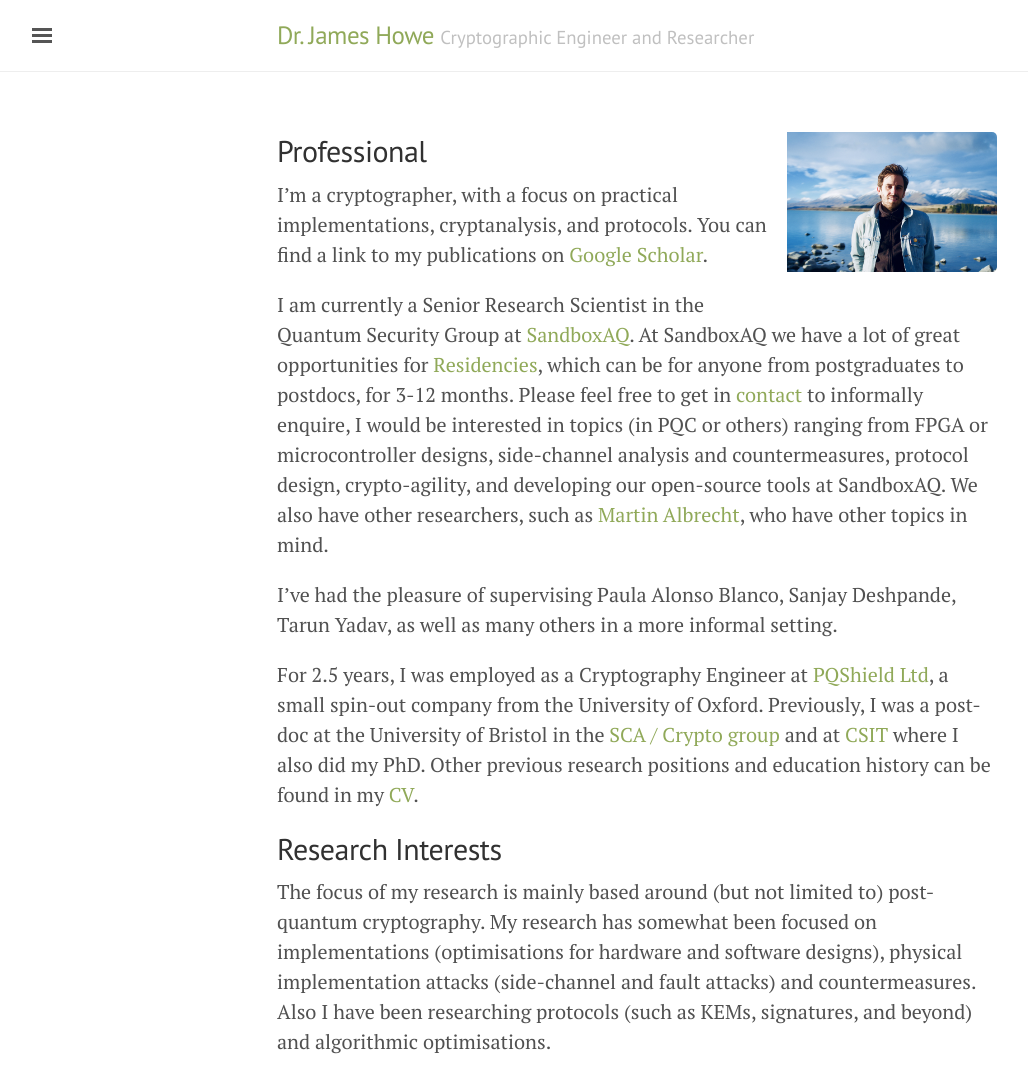
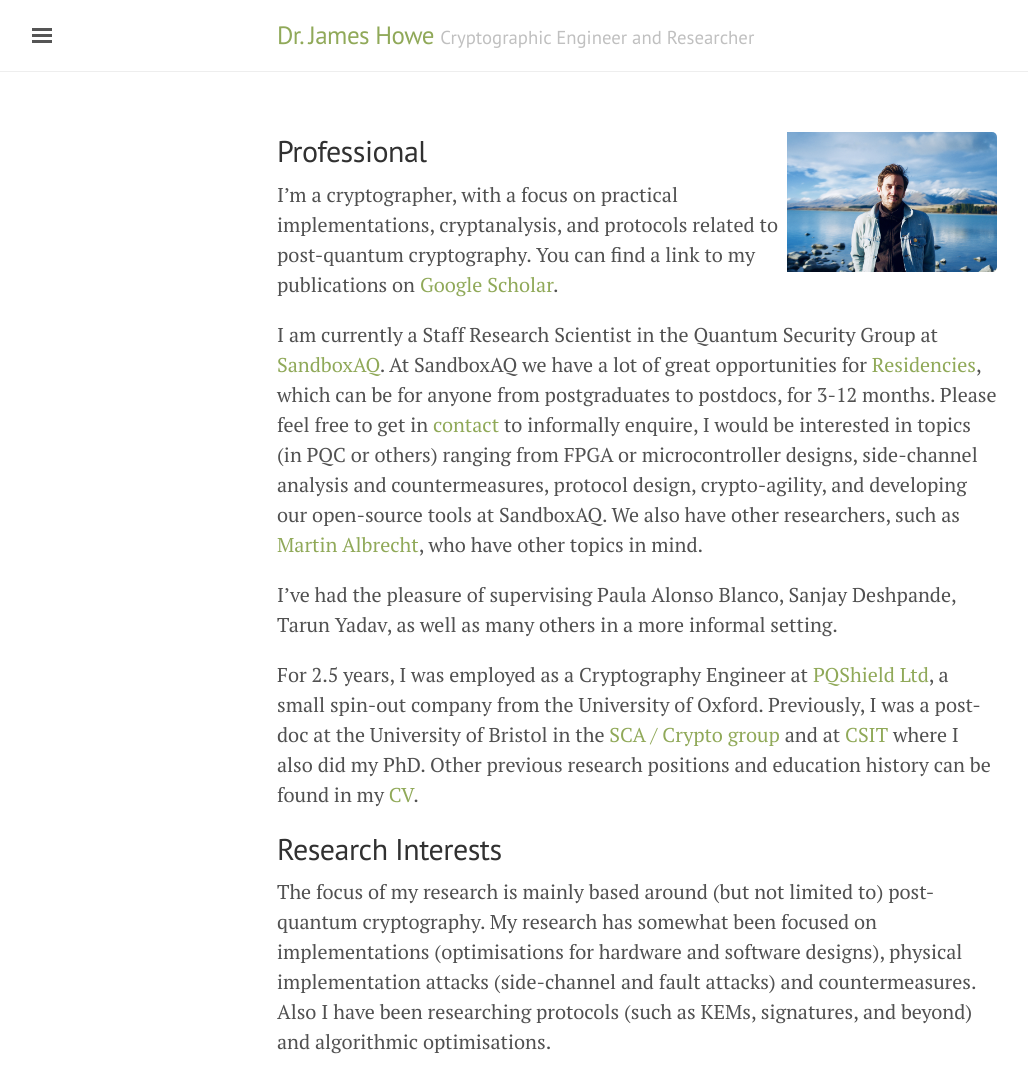
Before and after one commit to jameshoweee/jameshoweee.github.io, a Jekyll site: the page built from index.md, in a window 1280 px wide. Shown: the whole page, without its empty margins (3-1031 px from the left). Built offline with Jekyll 4.4.1, drawn with Linux system fonts in a browser that asks for light colours.

Commit message:
Update index.md

```diff
--- a/index.md
+++ b/index.md
@@ -7,10 +7,10 @@
 
 ## Professional
 
-I'm a cryptographer, with a focus on practical implementations, cryptanalysis, and protocols.
+I'm a cryptographer, with a focus on practical implementations, cryptanalysis, and protocols related to post-quantum cryptography.
 You can find a link to my publications on [Google Scholar](https://scholar.google.co.uk/citations?user=LItUNn4AAAAJ&hl=en).
 
-I am currently a Senior Research Scientist in the Quantum Security Group at [SandboxAQ](https://www.sandboxaq.com/). At SandboxAQ we have a lot of great opportunities for [Residencies](https://www.sandboxaq.com/company/residencies), which can be for anyone from postgraduates to postdocs, for 3-12 months. Please feel free to get in [contact](https://jameshowe.eu/contact/) to informally enquire, I would be interested in topics (in PQC or others) ranging from FPGA or microcontroller designs, side-channel analysis and countermeasures, protocol design, crypto-agility, and developing our open-source tools at SandboxAQ. We also have other researchers, such as [Martin Albrecht](https://martinralbrecht.wordpress.com/2023/04/25/sandboxaq-internships/), who have other topics in mind.
+I am currently a Staff Research Scientist in the Quantum Security Group at [SandboxAQ](https://www.sandboxaq.com/). At SandboxAQ we have a lot of great opportunities for [Residencies](https://www.sandboxaq.com/company/residencies), which can be for anyone from postgraduates to postdocs, for 3-12 months. Please feel free to get in [contact](https://jameshowe.eu/contact/) to informally enquire, I would be interested in topics (in PQC or others) ranging from FPGA or microcontroller designs, side-channel analysis and countermeasures, protocol design, crypto-agility, and developing our open-source tools at SandboxAQ. We also have other researchers, such as [Martin Albrecht](https://martinralbrecht.wordpress.com/2023/04/25/sandboxaq-internships/), who have other topics in mind.
 
 I've had the pleasure of supervising Paula Alonso Blanco, Sanjay Deshpande, Tarun Yadav, as well as many others in a more informal setting.
 
```
